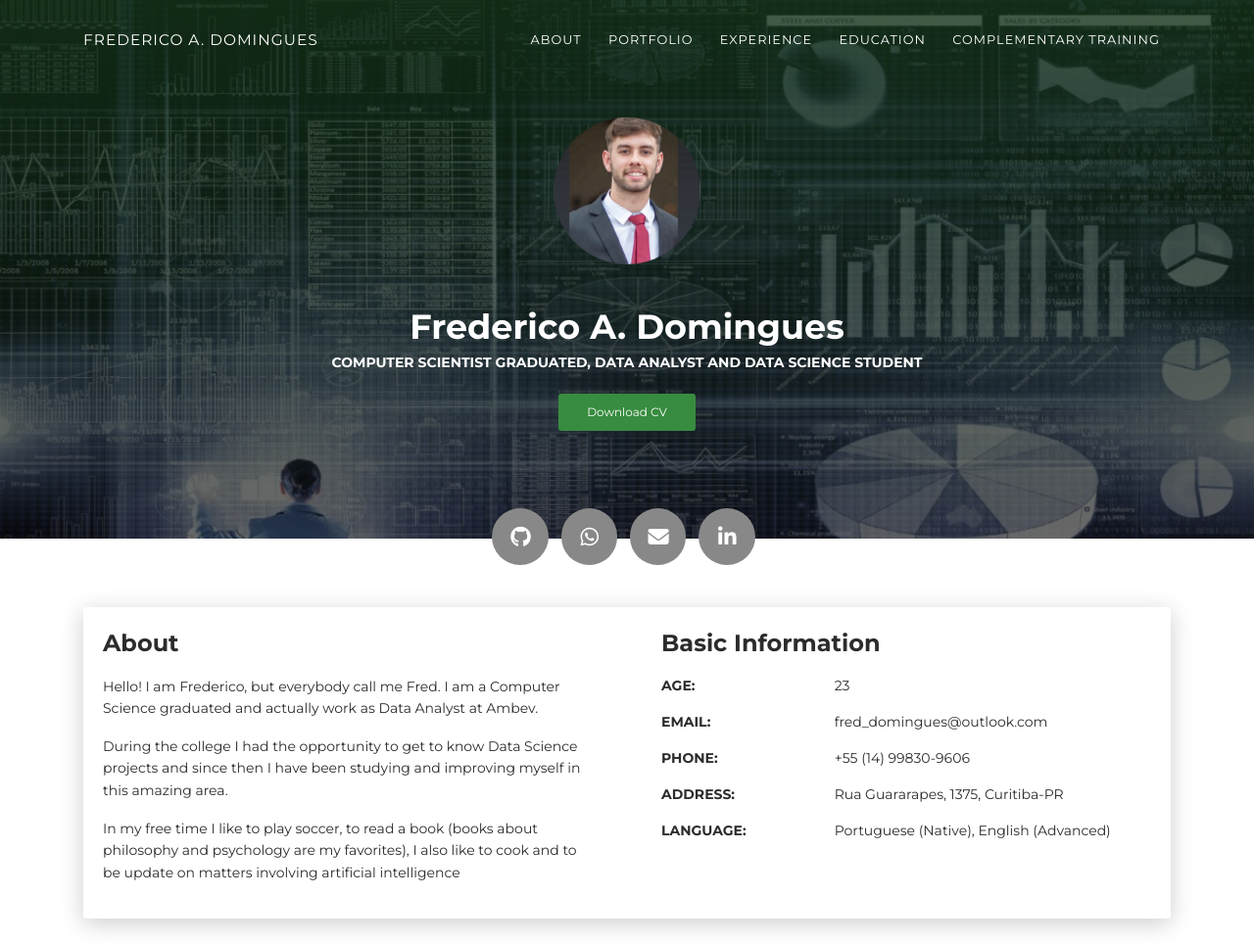
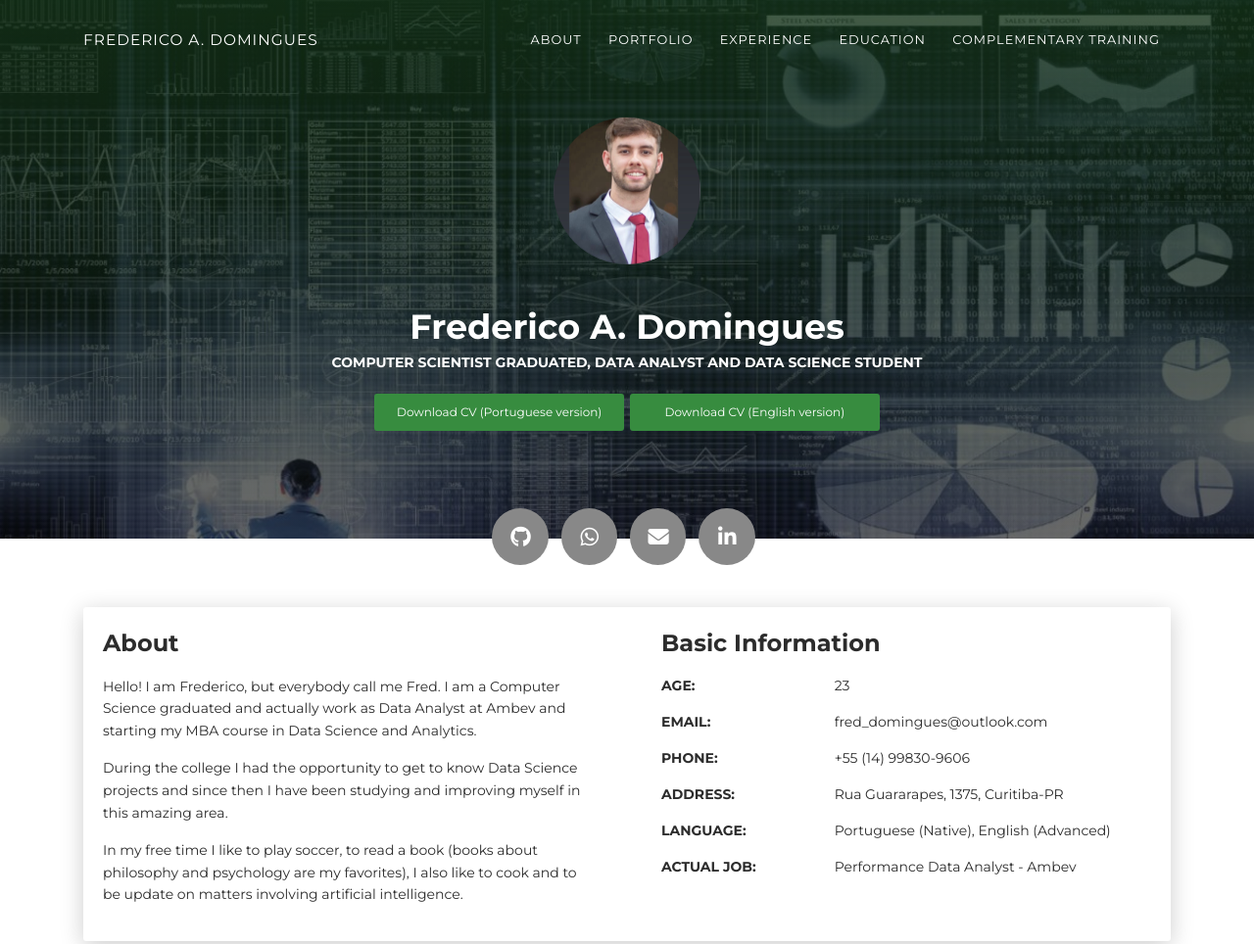
Before and after one commit to freddomingues/freddomingues.github.io, a plain HTML site: page index.html in a window 1280 px wide. Shown: the top 964 px of the page at 98% size. Drawn offline with Linux system fonts and the light colour scheme.

Commit message:
ajustando descrição e acrescentando job atual

```diff
--- a/index.html
+++ b/index.html
@@ -44,8 +44,10 @@
           <div class="cc-profile-image"><a href="#"><img src="images/profile.jpg" alt="Image"/></a></div>
           <div class="h2 title">Frederico A. Domingues</div>
           <p class="category text-white">Computer Scientist graduated, Data Analyst and Data Science student</p>
-          <a class="btn btn-primary" href="https://drive.google.com/file/d/1FGYV97MZ1opbJsrYriOgLwscb_BwuLU0/view?usp=sharing"
-             target="_blank" data-aos="zoom-in" data-aos-anchor="data-aos-anchor">Download CV</a>
+          <a class="btn btn-primary" target="_blank" href="certificates/CV Frederico Antonio Domingues (1).pdf.pdf" style="width: 30%;"
+             target="_blank" data-aos="zoom-in" data-aos-anchor="data-aos-anchor">Download CV (Portuguese version)</a>
+             <a class="btn btn-primary" target="_blank" href="" style="width: 30%;"
+             target="_blank" data-aos="zoom-in" data-aos-anchor="data-aos-anchor">Download CV (English version)</a>
         </div>
       </div>
 
@@ -71,9 +73,9 @@
         <div class="col-lg-6 col-md-12">
           <div class="card-body">
             <div class="h4 mt-0 title">About</div>
-            <p>Hello! I am Frederico, but everybody call me Fred. I am a Computer Science graduated and actually work as Data Analyst at Ambev.</p>
+            <p>Hello! I am Frederico, but everybody call me Fred. I am a Computer Science graduated and actually work as Data Analyst at Ambev and starting my MBA course in Data Science and Analytics.</p>
             <p>During the college I had the opportunity to get to know Data Science projects and since then I have been studying and improving myself in this amazing area.</p>
-            <p>In my free time I like to play soccer, to read a book (books about philosophy and psychology are my favorites), I also like to cook and to be update on matters involving artificial intelligence</p>
+            <p>In my free time I like to play soccer, to read a book (books about philosophy and psychology are my favorites), I also like to cook and to be update on matters involving artificial intelligence.</p>
           </div>
         </div>
         <div class="col-lg-6 col-md-12">
@@ -98,6 +100,10 @@
             <div class="row mt-3">
               <div class="col-sm-4"><strong class="text-uppercase">Language:</strong></div>
               <div class="col-sm-8">Portuguese (Native), English (Advanced)</div>
+            </div>
+            <div class="row mt-3">
+              <div class="col-sm-4"><strong class="text-uppercase">Actual Job:</strong></div>
+              <div class="col-sm-8">Performance Data Analyst - Ambev</div>
             </div>
           </div>
         </div>
@@ -339,7 +345,7 @@
         </div>
         <div class="col-md-9" data-aos="fade-left" data-aos-offset="50" data-aos-duration="500">
           <div class="card-body">
-            <div class="h5">Data Science and Analytics</div>
+            <div class="h5">MBA in Data Science and Analytics</div>
             <p class="category">ESALQ/USP - Sao Paulo University</p>
           </div>
         </div>
```
Also changed, not shown: 1 other file.
